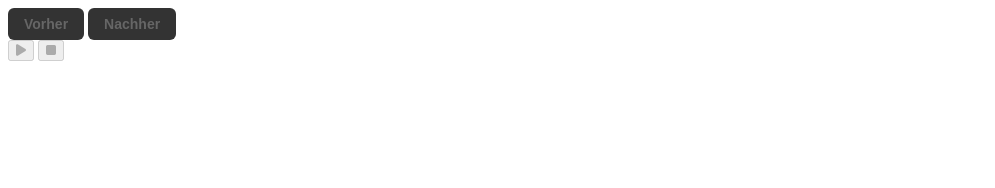
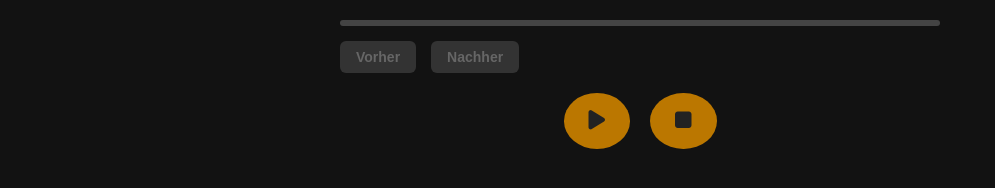
Before and after one commit to Carlo411/AB-Waves-Vocal-Chain, a plain HTML site: page index.html in a window 1280 px wide. Shown: the whole page, without its empty margins (0-995 px from the left). Drawn offline with Linux system fonts and the light colour scheme.

Commit message:
Update style.css

```diff
--- a/css/style.css
+++ b/css/style.css
@@ -1,6 +1,45 @@
+body {
+  background: #121212;
+  font-family: 'Lato', sans-serif;
+  color: #eee;
+  margin: 0;
+  padding: 20px;
+}
+
+.players {
+  max-width: 600px;
+  margin: 0 auto;
+}
+
+.player__wrapper {
+  margin-bottom: 30px;
+}
+
+.progress__container {
+  background: #444;
+  border-radius: 8px;
+  height: 6px;
+  cursor: pointer;
+  overflow: hidden;
+  margin-bottom: 15px;
+}
+
+.progress__bar.progress__fill {
+  background: #f97316;
+  height: 100%;
+  width: 0%;
+  transition: width 0.25s ease;
+}
+
+.ab__controls {
+  display: flex;
+  gap: 15px;
+  margin-bottom: 20px;
+}
+
 .ab__button {
   background: #333;
-  color: #E6D2BA;       /* statt vorher Orange jetzt helles Beige */
+  color: #E6D2BA; /* Helle Schriftfarbe */
   font-weight: 700;
   padding: 8px 16px;
   border-radius: 6px;
@@ -22,3 +61,31 @@
   cursor: not-allowed;
   box-shadow: none;
 }
+
+.play__stop__controls {
+  display: flex;
+  gap: 20px;
+  justify-content: center;
+}
+
+.play__pause__button {
+  background: #f97316;
+  border: none;
+  padding: 15px 25px;
+  border-radius: 50%;
+  color: #222;
+  font-size: 22px;
+  cursor: pointer;
+  box-shadow: 0 6px 15px rgba(249, 115, 22, 0.7);
+  transition: background-color 0.3s ease;
+}
+
+.play__pause__button:hover:not(:disabled) {
+  background: #fb923c;
+}
+
+.play__pause__button:disabled {
+  background: #bb7700;
+  cursor: not-allowed;
+  box-shadow: none;
+}
```
